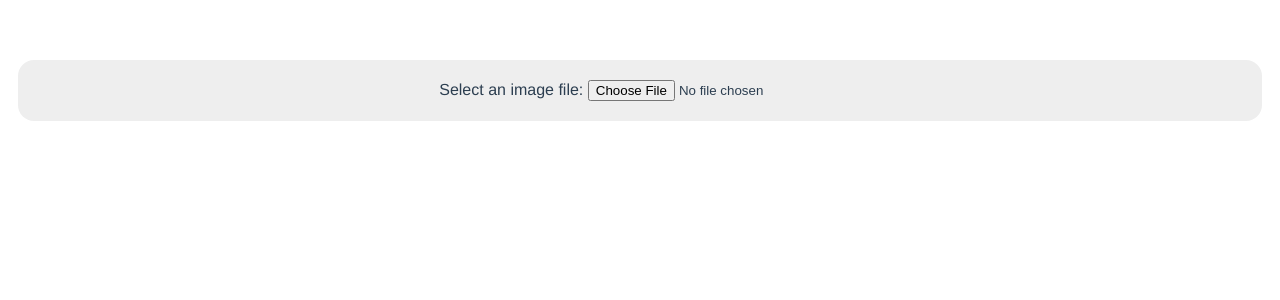
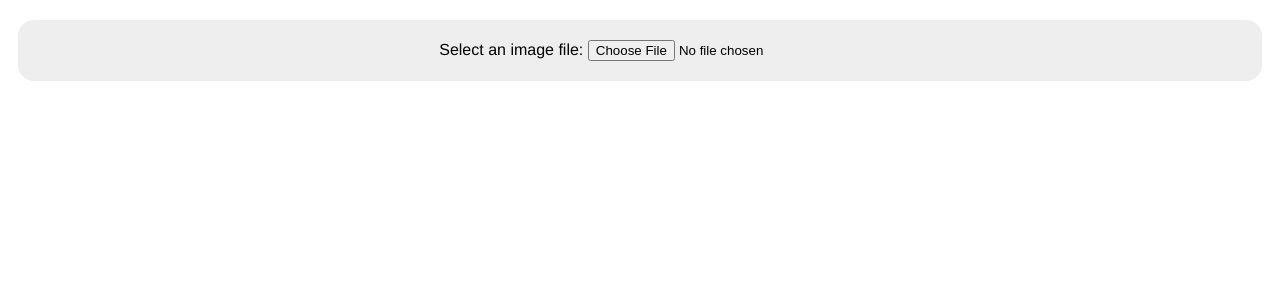
Before and after one commit to gautamkabiraj96/vue-image-uploader-preview, a Vue app: page / in a window 1280 px wide. Shown: the top 300 px of the page. Built offline with nearby package versions, Linux system fonts and the light colour scheme.

Commit message:
Extra code removal

```diff
--- a/src/App.vue
+++ b/src/App.vue
@@ -18,10 +18,7 @@ export default {
 <style>
 #app {
   font-family: "Avenir", Helvetica, Arial, sans-serif;
-  -webkit-font-smoothing: antialiased;
-  -moz-osx-font-smoothing: grayscale;
   text-align: center;
-  color: #2c3e50;
-  margin-top: 60px;
+  margin-top: 20px;
 }
 </style>
```
